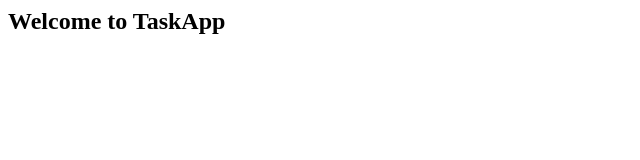
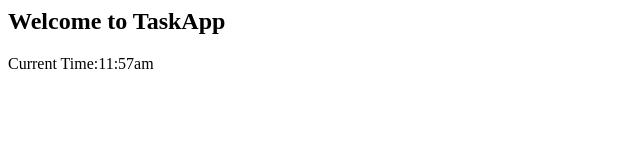
Before and after one commit to IrinBanu/Taskapp, a plain HTML site: page index.html in a window 1280 px wide. Shown: the whole page, without its empty margins (0-640 px from the left). Drawn offline with Linux system fonts and the light colour scheme.

Commit message:
Update index.html

```diff
--- a/index.html
+++ b/index.html
@@ -4,4 +4,5 @@
 
 <body>
   <h2>Welcome to TaskApp</h2>
+  <p>Current Time:11:57am</p>
 </body>
```
